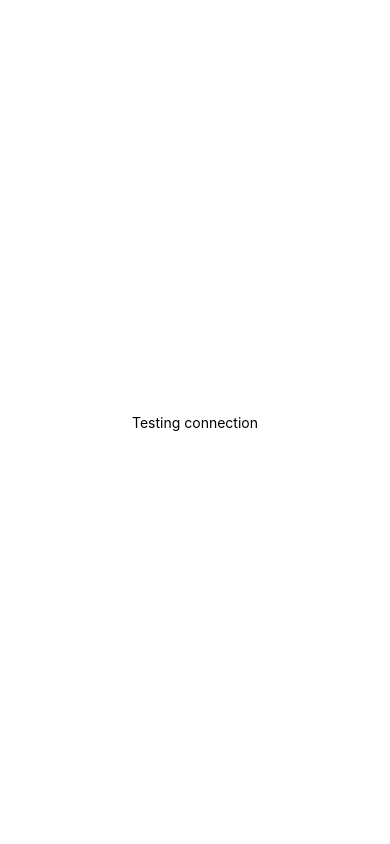
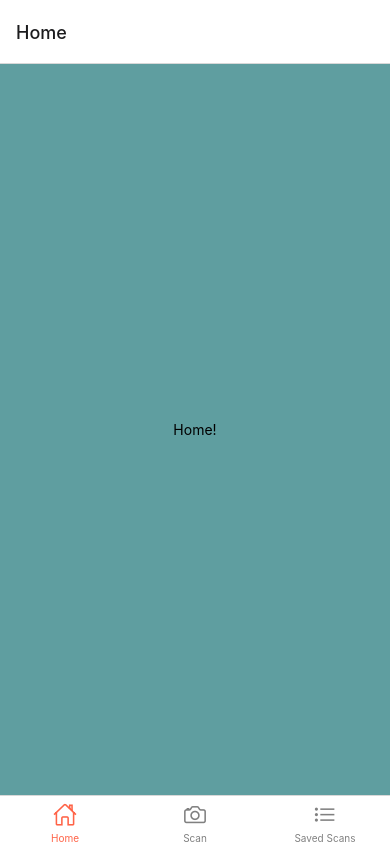
Before and after one commit to sanon-dev/epichwsauce, a React Native app in the folder project/epic-hw-sauce-frontend/: screen / in a window 390 px wide. Built offline with nearby package versions, Linux system fonts and the light colour scheme.

Commit message:
Light UI Implementation

```diff
--- a/project/epic-hw-sauce-frontend/App.js
+++ b/project/epic-hw-sauce-frontend/App.js
@@ -1,20 +1,63 @@
 import { StatusBar } from 'expo-status-bar';
-import { StyleSheet, Text, View } from 'react-native';
+import { StyleSheet, Text, View, ScrollView } from 'react-native';
+import { NavigationContainer } from '@react-navigation/native';
+import { createBottomTabNavigator } from '@react-navigation/bottom-tabs';
+import Ionicons from 'react-native-vector-icons/Ionicons';
 
-export default function App() {
+
+function HomeScreen() {
   return (
-    <View style={styles.container}>
-      <Text>Testing connection</Text>
-      <StatusBar style="auto" />
+    <View style={{ backgroundColor: 'cadetblue', flex: 1, justifyContent: 'center', alignItems: 'center' }}>
+      <Text>Home!</Text>
     </View>
   );
 }
 
-const styles = StyleSheet.create({
-  container: {
-    flex: 1,
-    backgroundColor: '#fff',
-    alignItems: 'center',
-    justifyContent: 'center',
-  },
-});
+function ScanScreen() {
+  return (
+    <View style={{ backgroundColor: 'cadetblue', flex: 1, justifyContent: 'center', alignItems: 'center' }}>
+      <Text>Camera functionality will go here</Text>
+    </View>
+  );
+}
+
+function SavedScanScreen() {
+  return (
+    <View style={{ backgroundColor: 'cadetblue', flex: 1, justifyContent: 'center', alignItems: 'center' }}>
+      <Text>Saved scans will go here</Text>
+    </View>
+  );
+}
+
+const Tab = createBottomTabNavigator();
+
+export default function App() {
+  return (
+    <NavigationContainer>
+      <Tab.Navigator
+        screenOptions={({ route }) => ({
+          tabBarIcon: ({ focused, color, size }) => {
+            let iconName;
+
+            if (route.name === 'Home') {
+              iconName = 'ios-home-outline';
+            } else if (route.name === 'Saved Scans') {
+              iconName = focused ? 'ios-list' : 'ios-list-outline';
+            } else if (route.name === 'Scan') {
+              iconName = 'ios-camera-outline';
+            }
+
+            // You can return any component that you like here!
+            return <Ionicons name={iconName} size={size} color={color} />;
+          },
+          tabBarActiveTintColor: 'tomato',
+          tabBarInactiveTintColor: 'gray',
+        })}
+      >
+        <Tab.Screen name="Home" component={HomeScreen} />
+        <Tab.Screen name="Scan" component={ScanScreen} />
+        <Tab.Screen name="Saved Scans" component={SavedScanScreen} />
+      </Tab.Navigator>
+    </NavigationContainer>
+  );
+}
--- a/project/epic-hw-sauce-frontend/package.json
+++ b/project/epic-hw-sauce-frontend/package.json
@@ -9,6 +9,7 @@
     "web": "expo start --web"
   },
   "dependencies": {
+    "@react-navigation/bottom-tabs": "^6.5.7",
     "expo": "~48.0.4",
     "expo-status-bar": "~1.4.4",
     "react": "18.2.0",
```
Also changed, not shown: 2 other files (tests, documents, lock files or other folders).
